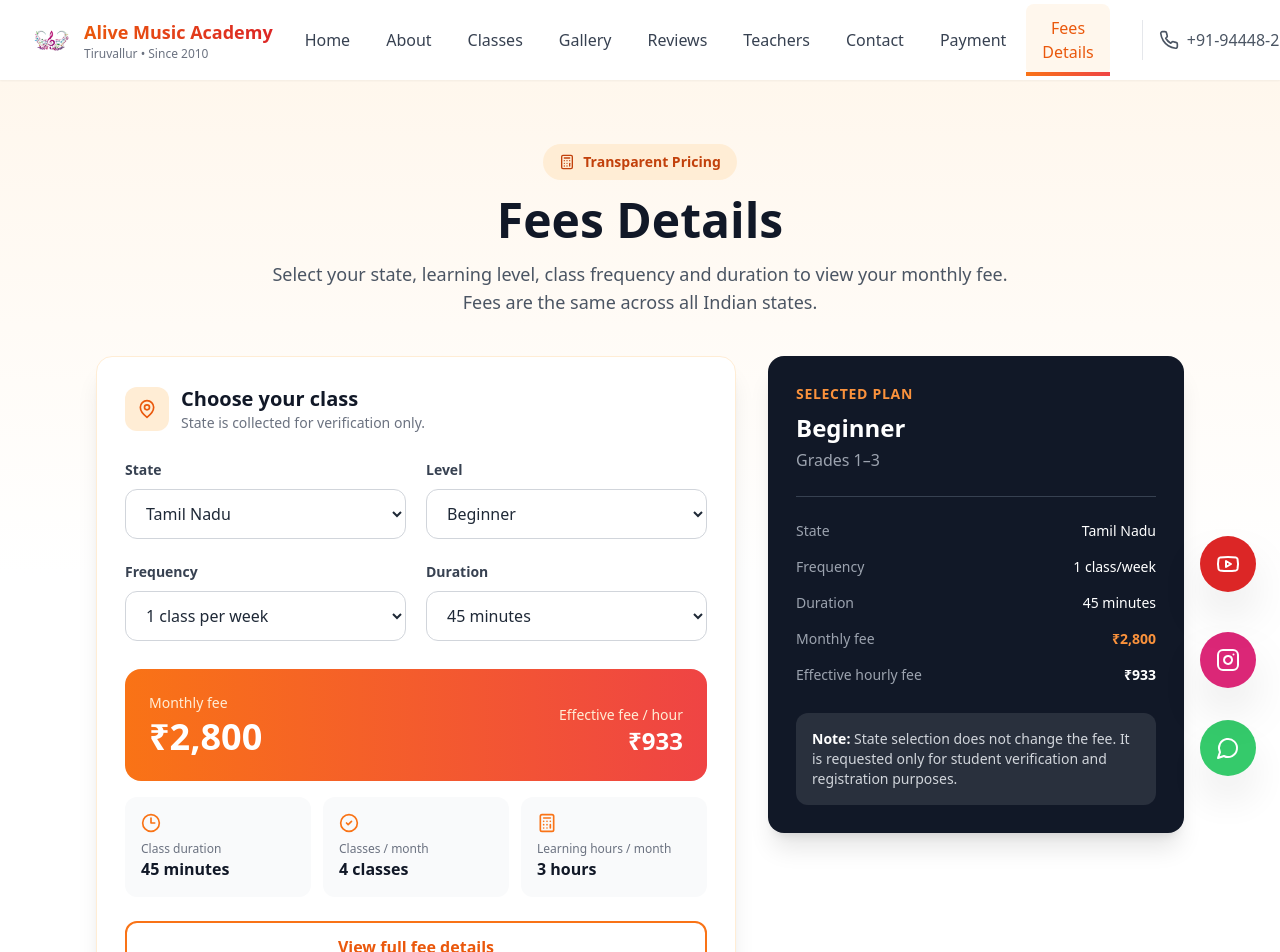
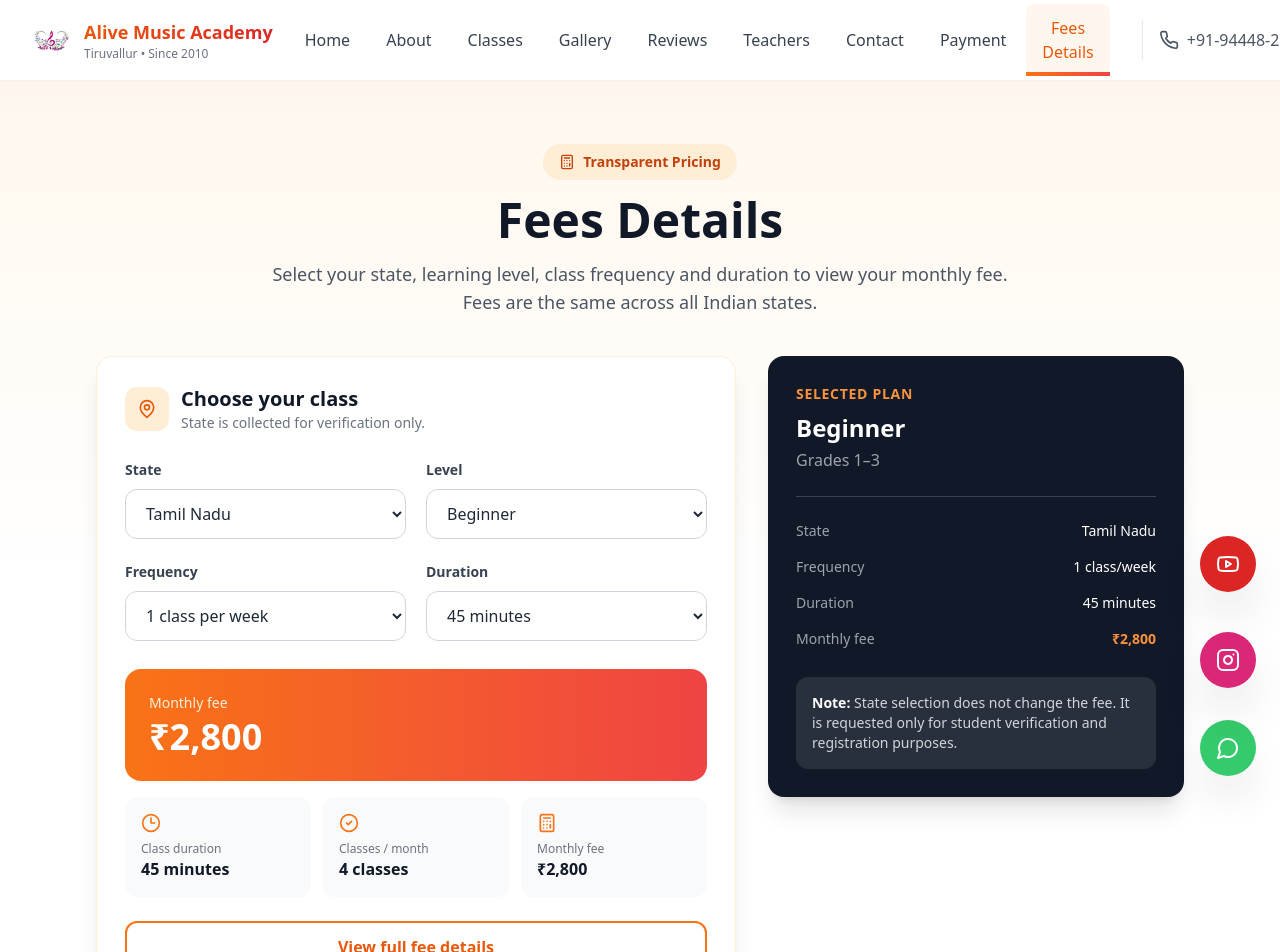
Before and after one commit to PrinceJacob0812/Alive-Music-Accademy-Website, a React (Vite) app: page /fees in a window 1280 px wide. Shown: the top 952 px of the page. Built offline with nearby package versions, Linux system fonts and the light colour scheme.

Commit message:
Show monthly fees only

```diff
--- a/src/pages/Fees.tsx
+++ b/src/pages/Fees.tsx
@@ -1,5 +1,5 @@
 import { useMemo, useState } from 'react';
-import { Calculator, CheckCircle2, Clock3, MapPin, X } from 'lucide-react';
+import { Calculator, CheckCircle2, Clock3, MapPin } from 'lucide-react';
 
 type Level = 'Beginner' | 'Intermediate' | 'Advanced';
 type Frequency = 1 | 2;
@@ -54,7 +54,7 @@ const Fees = () => {
   const selectedFee = fees[level][frequency][duration];
   const classesPerMonth = frequency * 4;
   const hoursPerMonth = classesPerMonth * (duration / 60);
-  const effectiveHourlyFee = Math.round(selectedFee / hoursPerMonth);
+
 
   const levelRows = useMemo(
     () =>
@@ -137,10 +137,6 @@ const Fees = () => {
                   <p className="text-sm font-medium text-orange-100">Monthly fee</p>
                   <p className="text-4xl font-extrabold mt-1">{formatCurrency(selectedFee)}</p>
                 </div>
-                <div className="sm:text-right">
-                  <p className="text-sm text-orange-100">Effective fee / hour</p>
-                  <p className="text-2xl font-bold">{formatCurrency(effectiveHourlyFee)}</p>
-                </div>
               </div>
             </div>
 
@@ -157,8 +153,8 @@ const Fees = () => {
               </div>
               <div className="rounded-xl bg-gray-50 p-4">
                 <Calculator className="h-5 w-5 text-orange-500 mb-2" />
-                <p className="text-xs text-gray-500">Learning hours / month</p>
-                <p className="font-semibold text-gray-900">{hoursPerMonth} hours</p>
+                <p className="text-xs text-gray-500">Monthly fee</p>
+                <p className="font-semibold text-gray-900">{formatCurrency(selectedFee)}</p>
               </div>
             </div>
 
@@ -200,7 +196,6 @@ const Fees = () => {
               <div className="flex justify-between gap-4"><dt className="text-gray-400">Frequency</dt><dd className="font-medium text-right">{frequency} class{frequency > 1 ? 'es' : ''}/week</dd></div>
               <div className="flex justify-between gap-4"><dt className="text-gray-400">Duration</dt><dd className="font-medium text-right">{duration === 60 ? '1 hour' : '45 minutes'}</dd></div>
               <div className="flex justify-between gap-4"><dt className="text-gray-400">Monthly fee</dt><dd className="font-bold text-orange-400">{formatCurrency(selectedFee)}</dd></div>
-              <div className="flex justify-between gap-4"><dt className="text-gray-400">Effective hourly fee</dt><dd className="font-bold">{formatCurrency(effectiveHourlyFee)}</dd></div>
             </dl>
             <div className="mt-7 rounded-xl bg-white/10 p-4 text-sm text-gray-300">
               <strong className="text-white">Note:</strong> State selection does not change the fee. It is requested only for student verification and registration purposes.
```
